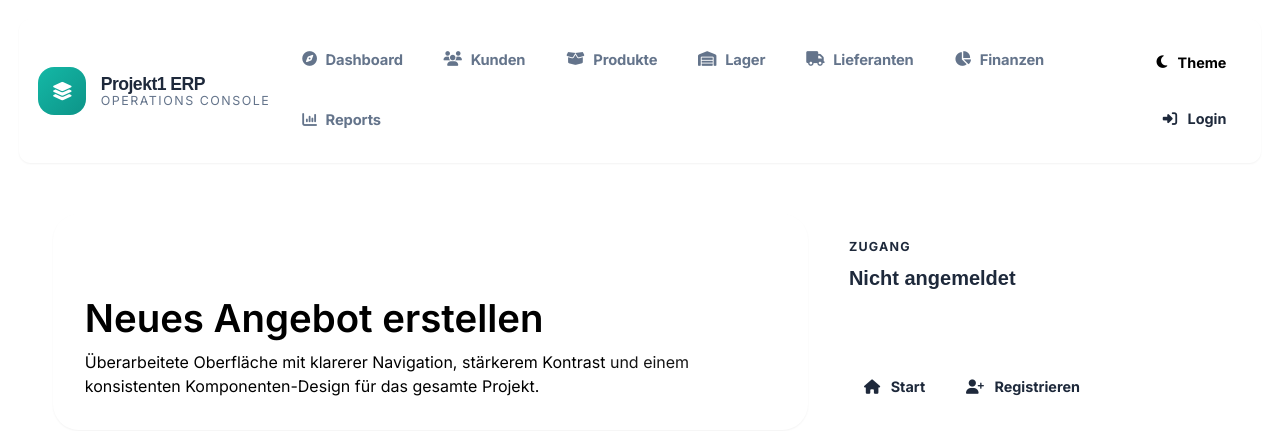
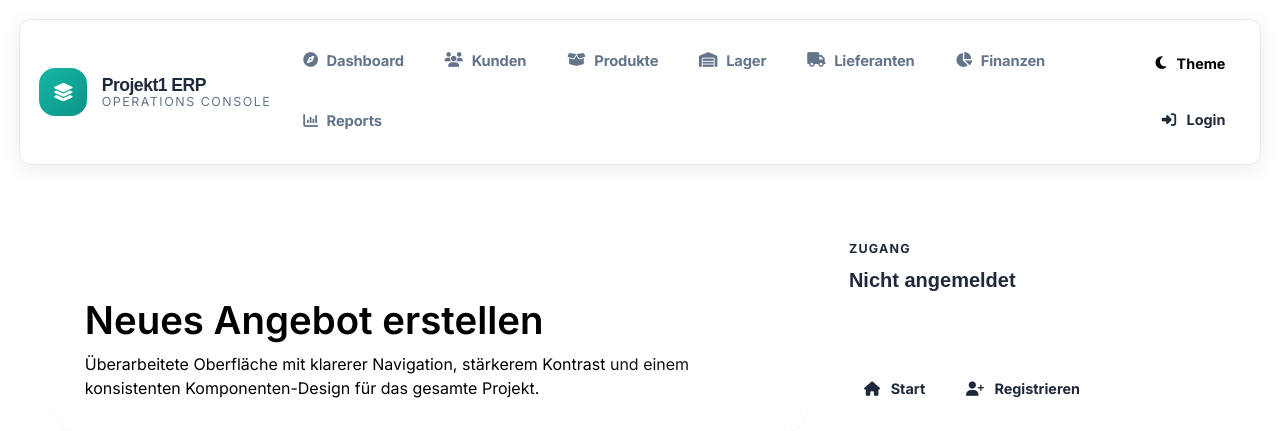
Before and after one commit to maximerz/Verwaltung_new, a PHP site: page /angebot_formular.php in a window 1280 px wide. Shown: the top 431 px of the page. Run offline with PHP 8.4, Linux system fonts and the light colour scheme; data comes from the database, SQL or seed files in the repository.

Commit message:
Final light mode fixes: nav white BG, buttons black text, logos visible - Datenschutz design complete

```diff
--- a/assets/css/style.css
+++ b/assets/css/style.css
@@ -685,6 +685,12 @@ a:hover {
     padding: 1.2rem 1.2rem 0;
 }
 
+[data-theme="light"] .app-nav {
+    backdrop-filter: blur(18px);
+    background: rgba(255, 255, 255, 0.95) !important;
+    border: 1px solid #e5e7eb !important;
+    box-shadow: 0 4px 20px rgba(0, 0, 0, 0.08) !important;
+}
 .app-nav {
     backdrop-filter: blur(18px);
     background: var(--bg-nav);
```
